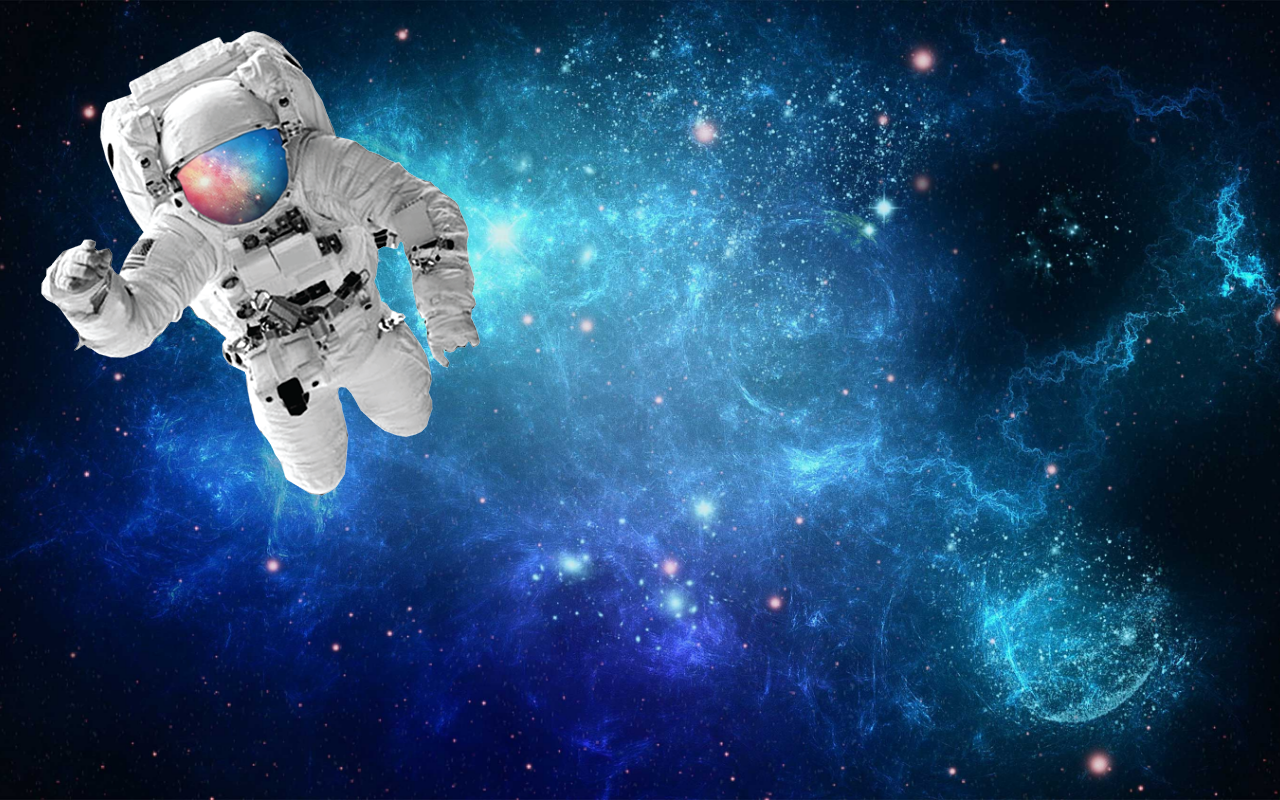
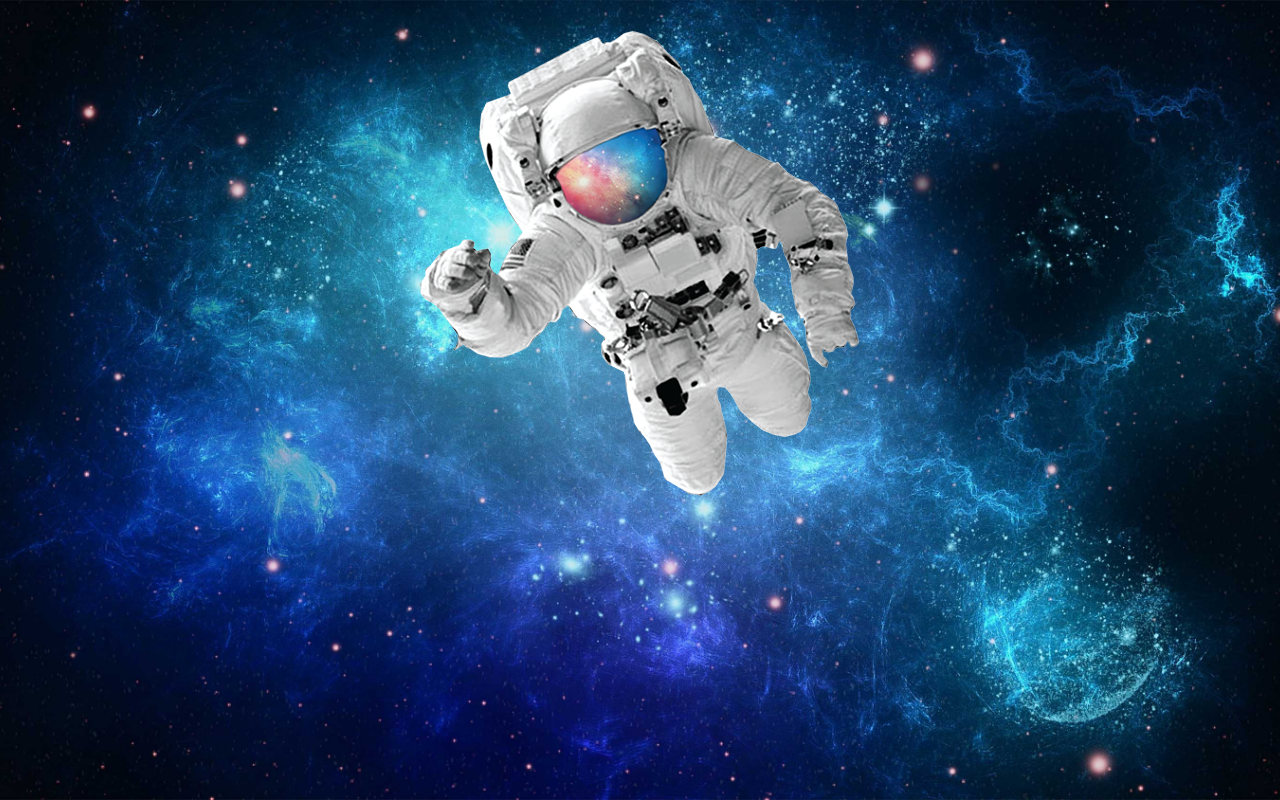
Before and after one commit to renancadnogueira/html-css, a plain HTML site: page desafios/desafio011/index.html in a window 1280 px wide. Drawn offline with Linux system fonts and the light colour scheme.

Commit message:
Teste desafio011

```diff
--- a/desafios/desafio011/estilo/style.css
+++ b/desafios/desafio011/estilo/style.css
@@ -1 +1,13 @@
 @charset "UTF-8";
+
+
+main.espaco {   background-size: 100% 100%;
+                position: relative;
+                height: 70%;
+                width: 70%;
+                left: 30%;
+                top: 30%;
+                background-attachment: fixed;
+                background-position: center center;
+
+             }
```
